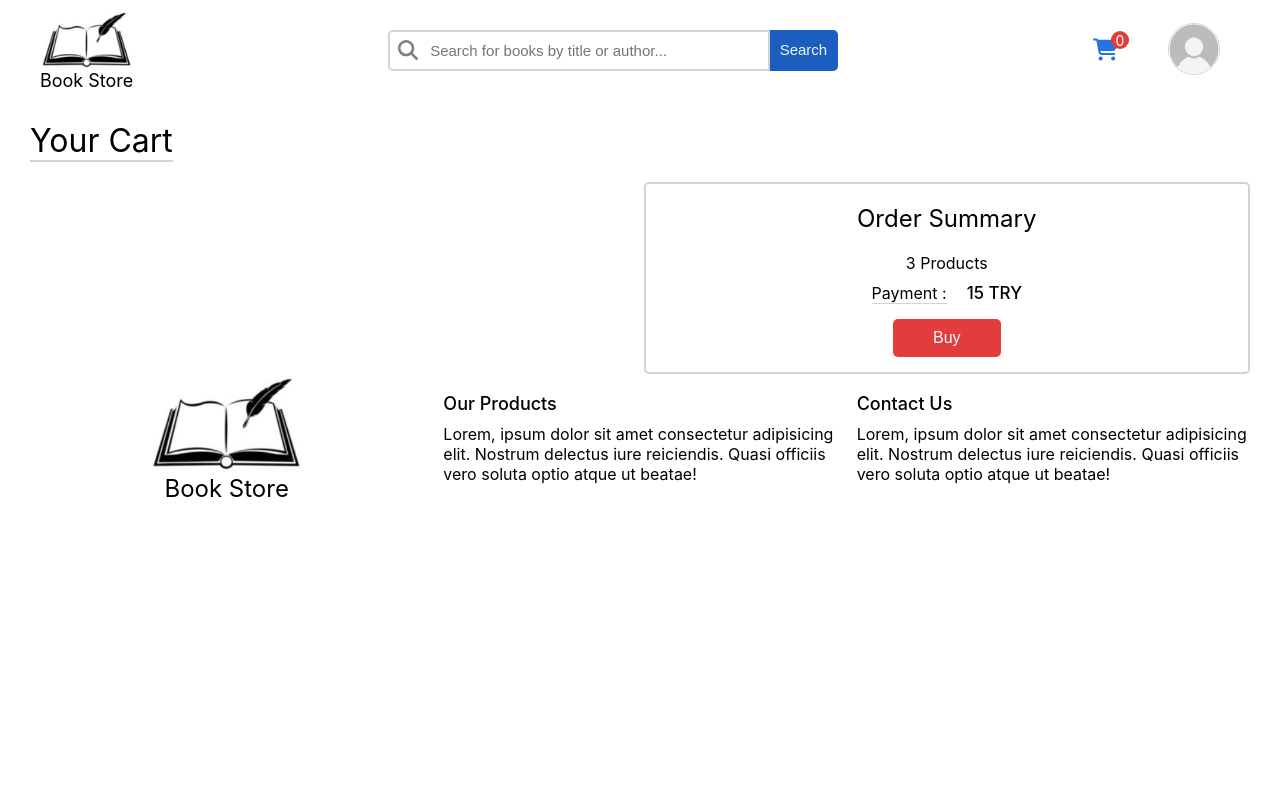
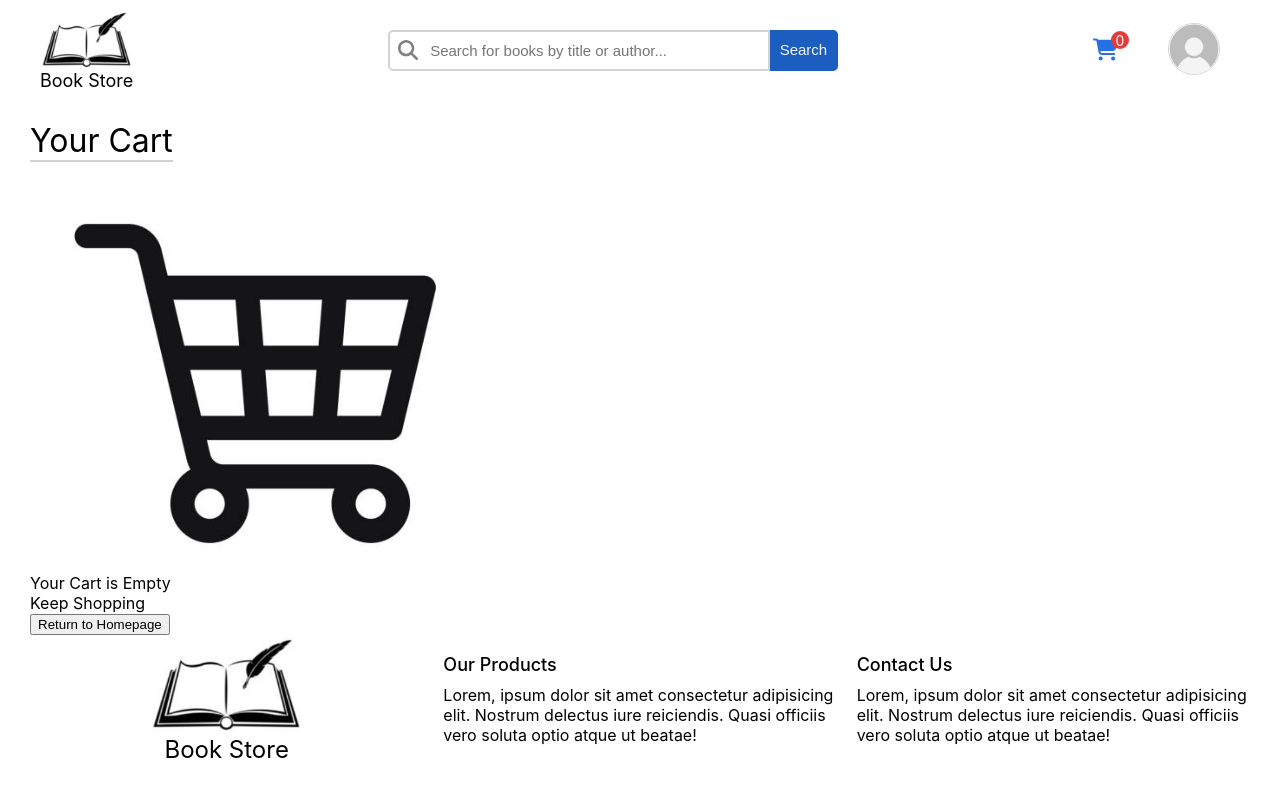
Before and after one commit to Furkan-Boncuk/Book-Store, a React (Create React App) app in the folder book-store/: page /cart in a window 1280 px wide. Shown: the top 796 px of the page. Built offline with nearby package versions, Linux system fonts and the light colour scheme.

Commit message:
CartContext kullanılarak ShoppingCart sayfasında ürünlerin adedi ve ürünlerin toplam tutarı gibi bilgiler sağlanmıştır. Ayrıca tasarım düzenlenmiştir.

```diff
--- a/book-store/src/pages/shoppingCart/ShoppingCart.jsx
+++ b/book-store/src/pages/shoppingCart/ShoppingCart.jsx
@@ -1,12 +1,16 @@
+import { Link } from "react-router-dom"
 import ShoppingCartItem from "../../components/shoppingCartItem/ShoppingCartItem"
-import {useCart} from "../../context/CartContext"
+import { useCart } from "../../context/CartContext"
 import styles from "./shoppingCart.module.css"
+import { useEffect } from "react"
 
 const ShoppingCart = () => {
-  const {cartState} = useCart()
-  const {items} = cartState
+  const { cartState, getTotalPrice } = useCart()
+  const { items, totalPrice, totalItems } = cartState
 
-  console.log(items)
+  useEffect(() => {
+    getTotalPrice()
+  },[cartState?.items])
 
   return (
     <div className={styles.shoppingCartContainer}>
@@ -14,31 +18,51 @@ const ShoppingCart = () => {
         Your Cart
       </div>
 
+      {
+        items.length > 0 ?
           <div className={styles.orderContainer}>
             <div className={styles.itemList}>
               {
                 items &&
                 items.map((item) => (
-              <ShoppingCartItem book={item} />
+                  <ShoppingCartItem book={item} key={item.id} />
                 ))
               }
             </div>
             <div className={styles.orderSummaryCard}>
               <div className={styles.cardTitle}>Order Summary</div>
 
-          <div className={styles.numberOfProduct}>{3 > 1 ? 3 + " Products" : 3 + " Product"} </div>
+              <div className={styles.numberOfProduct}>{totalItems > 1 ? totalItems + " Products" : totalItems + " Product"} </div>
 
               <div className={styles.amountContainer}>
                 <div className={styles.amountText}>Payment : </div>
-            <div className={styles.amount}>{15} TRY</div>
+                <div className={styles.amount}>{totalPrice ? totalPrice + " TRY" : "FREE"}</div>
               </div>
 
+              <Link to="/payment">
                 <button className={styles.buyButton}>
                   Buy
                 </button>
-
+              </Link>
             </div>
           </div>
+          :
+          <div className={styles.emptyCartContainer}>
+            <img
+              className={styles.cartImage}
+              src="/emptyCartImage.png"
+              alt="Empty Cart"
+            />
+            <div className={styles.emptyCartTitle}>Your Cart is Empty</div>
+            <div className={styles.emptyCartSubtitle}>Keep Shopping</div>
+            <Link to="/">
+              <button className={styles.homepageButton}>
+                Return to Homepage
+              </button>
+            </Link>
+          </div>
+      }
+
     </div>
   )
 }
```
Lines whose indentation alone changed are shown as unchanged.
